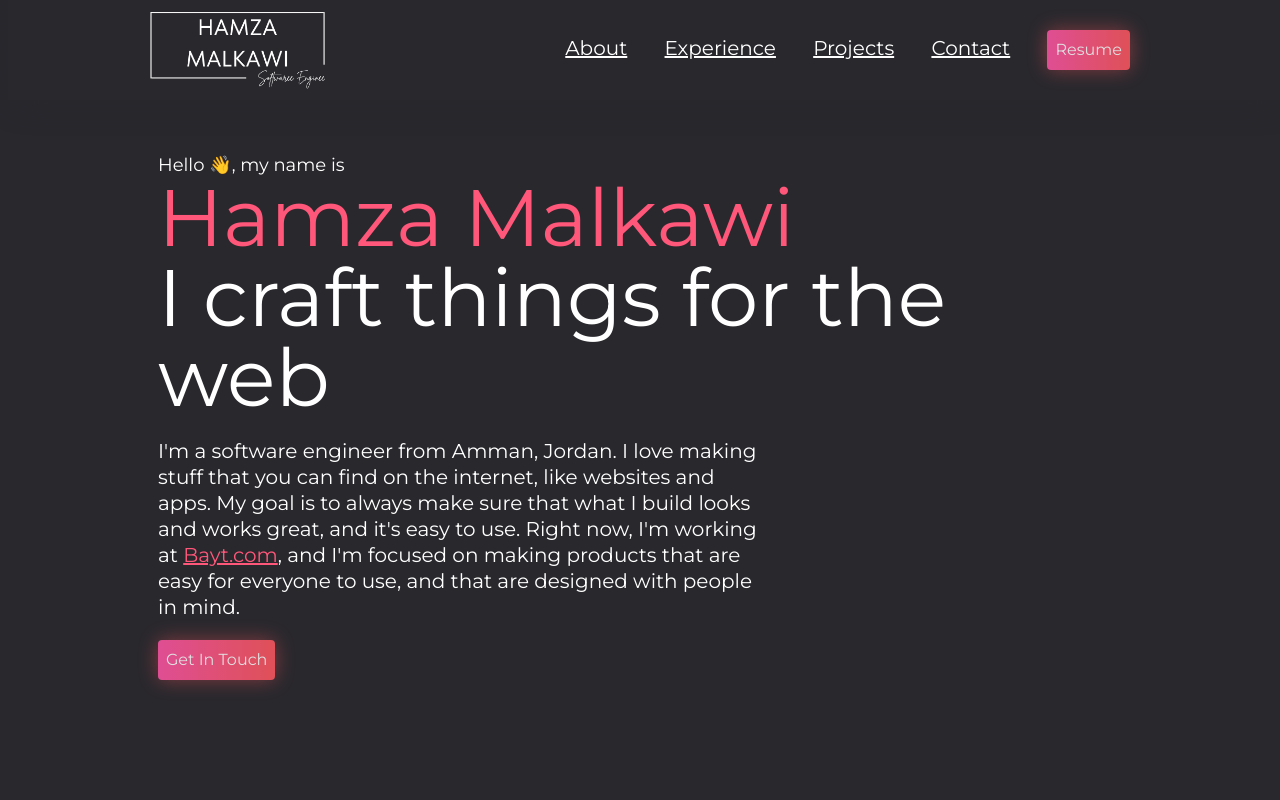
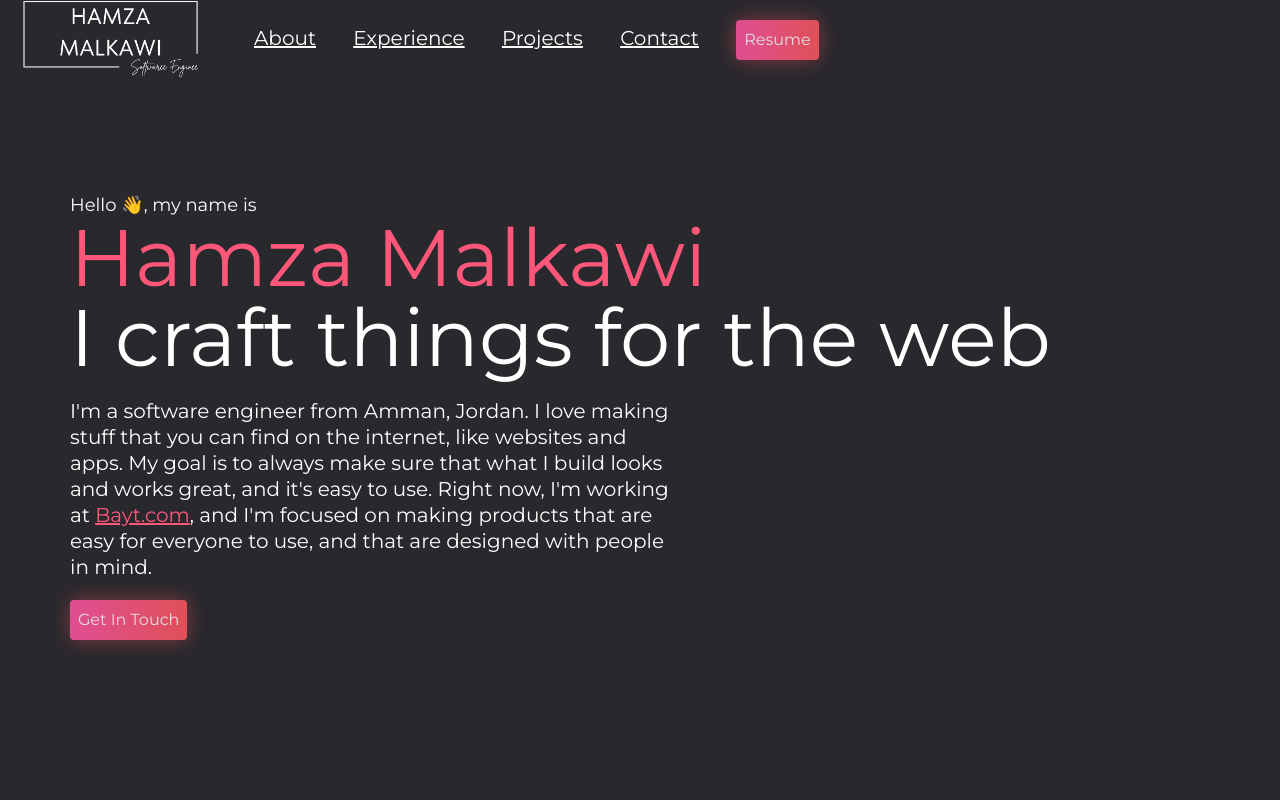
Before and after one commit to Malkawi98/CV, a plain HTML site: page index.html in a window 1280 px wide. Shown: the top 800 px of the page. Drawn offline with Linux system fonts and the light colour scheme.

Commit message:
add boostrap container

```diff
--- a/index.html
+++ b/index.html
@@ -13,7 +13,7 @@
   <link href="https://fonts.googleapis.com/css2?family=Montserrat&display=swap" rel="stylesheet">
 </head>
 <body>
-<header class="header-container">
+<header class="header-container container">
   <img alt="" class="logo-header" src="assets/1.png">
   <ul>
     <li><a href="#about">About</a></li>
--- a/main.css
+++ b/main.css
@@ -55,6 +55,11 @@ body {
   user-select: auto !important;
 }
 
+.header-container.container {
+  display: flex;
+  flex-direction: row;
+  justify-content: initial;
+}
 ul > li {
   display: inline-block;
   margin: 0 1rem;
@@ -102,6 +107,27 @@ ul > li {
   align-items: flex-start;
   padding: 0 150px;
 
+}
+.container {
+  padding-right: 15px;
+  padding-left: 15px;
+  margin-right: auto;
+  margin-left: auto;
+}
+@media (min-width: 768px) {
+  .container {
+    width: 750px;
+  }
+}
+@media (min-width: 992px) {
+  .container {
+    width: 970px;
+  }
+}
+@media (min-width: 1200px) {
+  .container {
+    width: 1170px;
+  }
 }
 
 .bio {
@@ -158,6 +184,8 @@ body {
   grid-template-columns: 3fr 2fr;
   grid-auto-rows: 1fr;
   gap: 75px;
+}
+#contact {
   width: 100%;
 }
 
```
